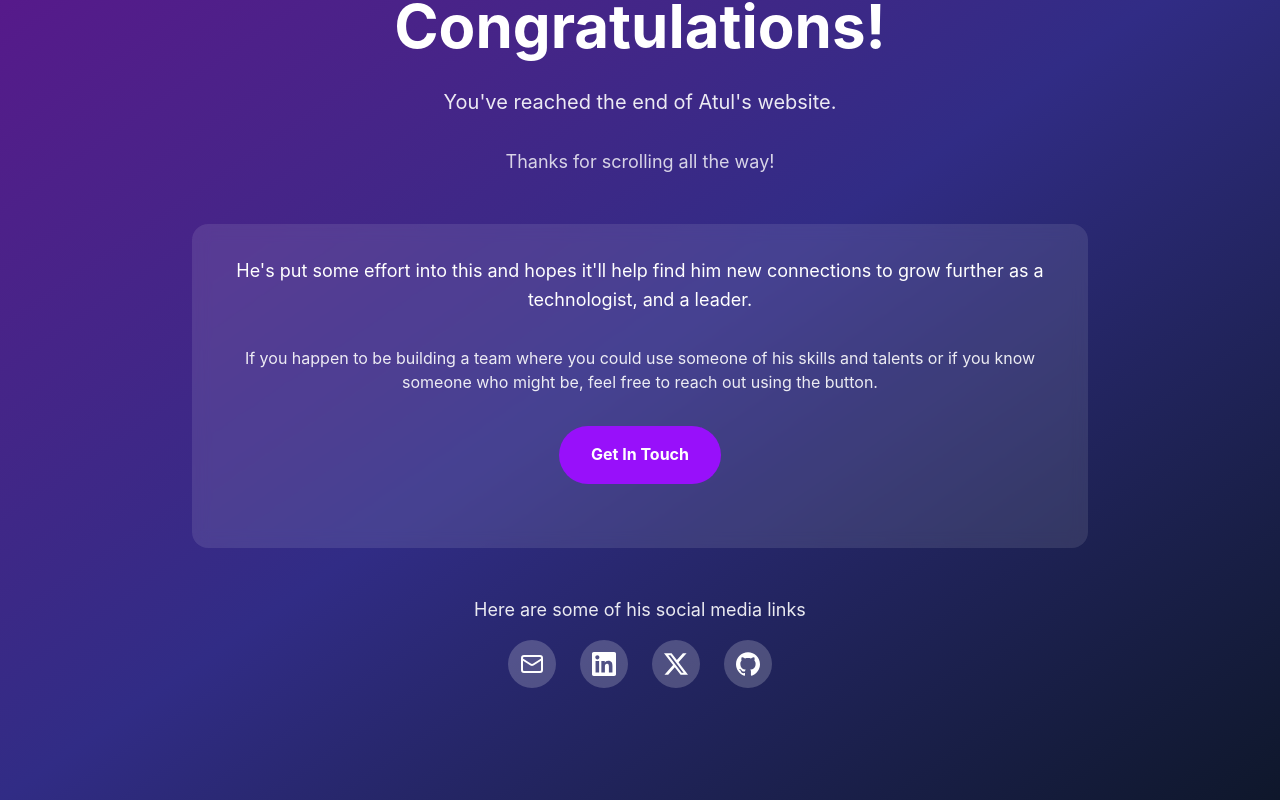
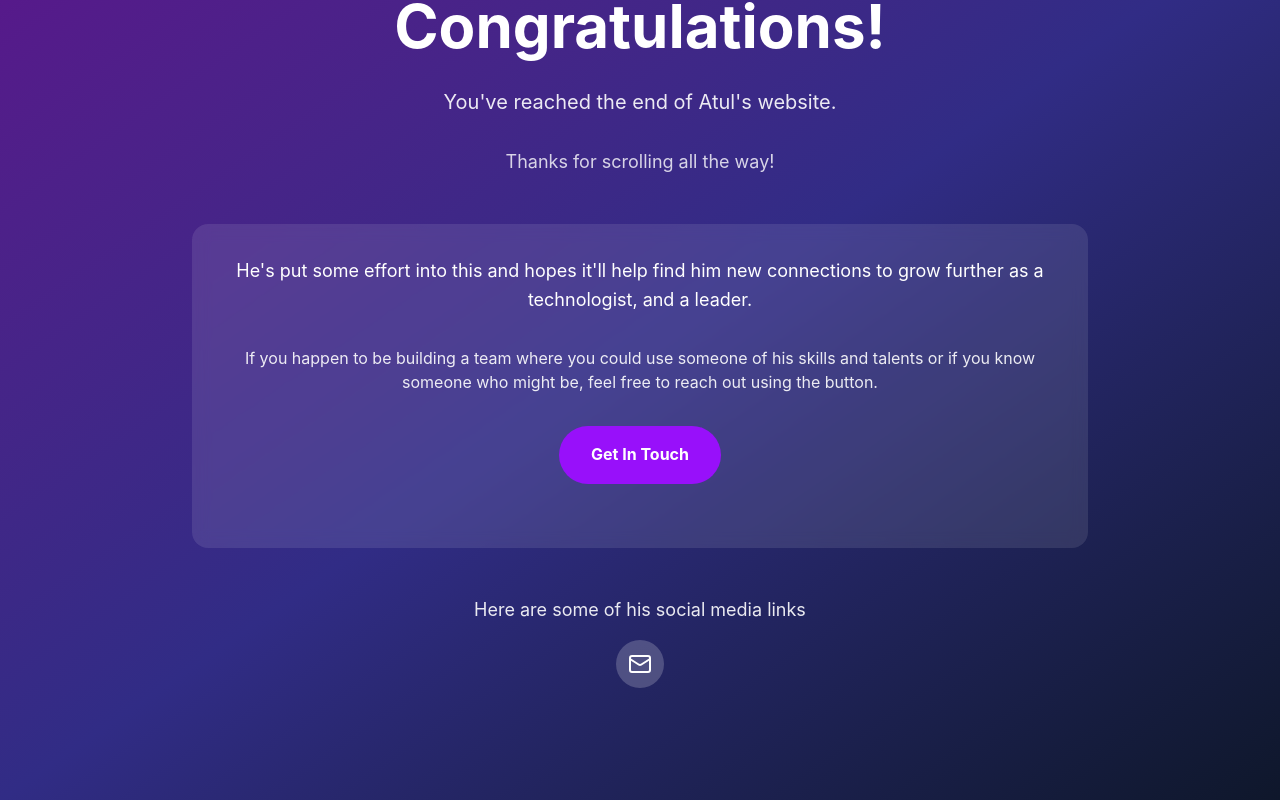
Before and after one commit to prod-blip/PersonalWebsite, a React (Vite) app: page / in a window 1280 px wide. Shown: the part 9635-10435 px from the top of the page. Built offline with nearby package versions, Linux system fonts and the light colour scheme.

Commit message:
removing icons

```diff
--- a/src/components/ContactSection.jsx
+++ b/src/components/ContactSection.jsx
@@ -1,6 +1,6 @@
 import React from 'react';
 import { Mail, } from 'lucide-react';
-import { SiLinkedin, SiX, SiGithub } from 'react-icons/si';
+// import { SiLinkedin, SiX, SiGithub } from 'react-icons/si';
 import AnimatedSection from './AnimatedSection';
 import SocialLink from './SocialLink';
 import { SOCIAL_LINKS } from '../utils/constants';
@@ -43,9 +43,9 @@ const ContactSection = () => {
             <p className="text-lg mb-4 opacity-90">Here are some of his social media links</p>
             <div className="flex justify-center space-x-6">
               <SocialLink href={SOCIAL_LINKS.email} icon={Mail} label="Email" />
-              <SocialLink href={SOCIAL_LINKS.linkedin} icon={SiLinkedin} label="LinkedIn" />
-              <SocialLink href={SOCIAL_LINKS.twitter} icon={SiX} label="Twitter" />
-              <SocialLink href={SOCIAL_LINKS.github} icon={SiGithub} label="GitHub" />
+              {/* <SocialLink href={SOCIAL_LINKS.linkedin} icon={SiLinkedin} label="LinkedIn" /> */}
+              {/* <SocialLink href={SOCIAL_LINKS.twitter} icon={SiX} label="Twitter" /> */}
+              {/* <SocialLink href={SOCIAL_LINKS.github} icon={SiGithub} label="GitHub" /> */}
             </div>
           </div>
         </AnimatedSection>
```
